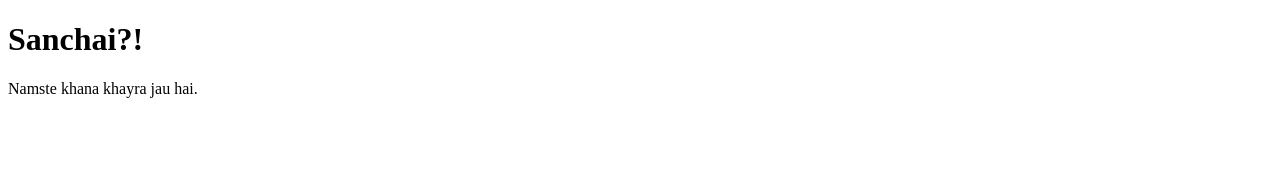
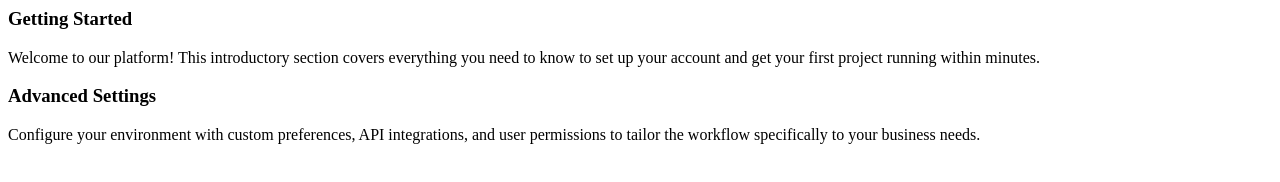
Before and after one commit to lym-png/lym-png.github.io, a plain HTML site: page index.html in a window 1280 px wide. Drawn offline with Linux system fonts and the light colour scheme.

Commit message:
Update index.html

```diff
--- a/index.html
+++ b/index.html
@@ -1,11 +1,23 @@
-<!DOCTYPE html>
-<html lang="en">
-<head>
-    <meta charset="UTF-8">
-    <title>Lymsun's home</title>
-</head>
-<body>
-    <h1>Sanchai?!</h1>
-    <p>Namste khana khayra jau hai.</p>
-</body>
-</html>
+<div class="index-container">
+    <!-- Item 1 -->
+    <div class="index-card">
+        <div class="icon-wrapper">
+            <i class="fas fa-book"></i> <!-- Font Awesome Icon -->
+        </div>
+        <div class="content-wrapper">
+            <h3>Getting Started</h3>
+            <p>Welcome to our platform! This introductory section covers everything you need to know to set up your account and get your first project running within minutes.</p>
+        </div>
+    </div>
+
+    <!-- Item 2 -->
+    <div class="index-card">
+        <div class="icon-wrapper">
+            <i class="fas fa-cogs"></i>
+        </div>
+        <div class="content-wrapper">
+            <h3>Advanced Settings</h3>
+            <p>Configure your environment with custom preferences, API integrations, and user permissions to tailor the workflow specifically to your business needs.</p>
+        </div>
+    </div>
+</div>
```
